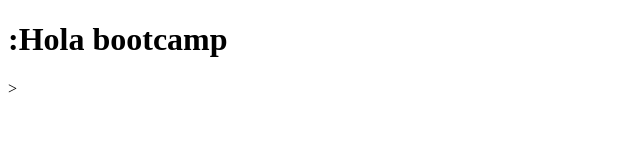
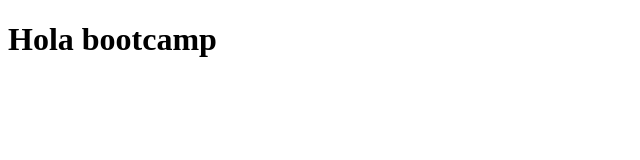
Before and after one commit to Pachaqtecpeython/Ninja, a plain HTML site: page index.html in a window 1280 px wide. Shown: the whole page, without its empty margins (0-640 px from the left). Drawn offline with Linux system fonts and the light colour scheme.

Commit message:
Update index.html

```diff
--- a/index.html
+++ b/index.html
@@ -7,6 +7,6 @@
     <title>Document</title>
 </head>
 <body>
-    <h1>:Hola bootcamp</h1>>
+    <h1>Hola bootcamp</h1>
 </body>
 </html>
```
